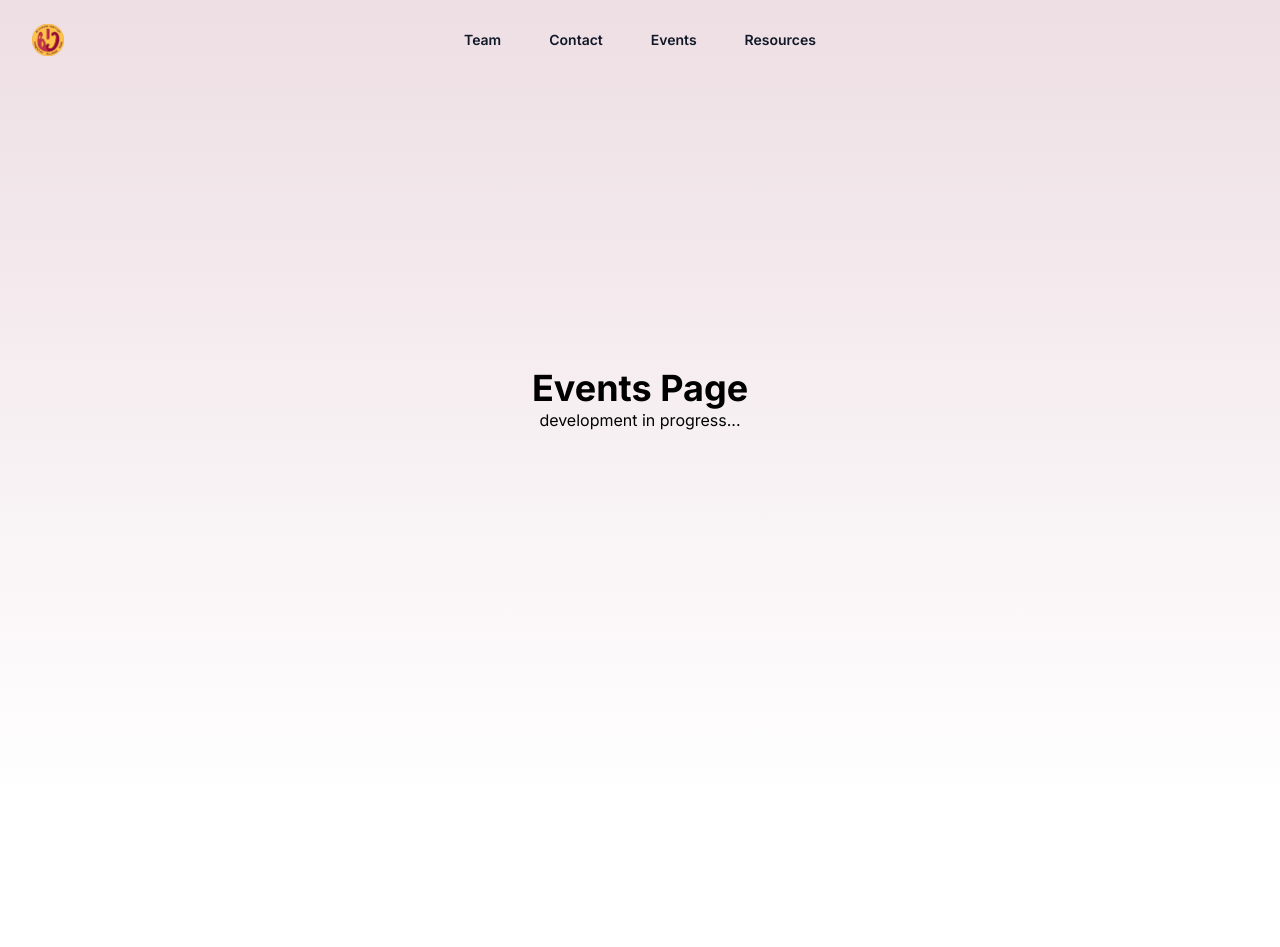
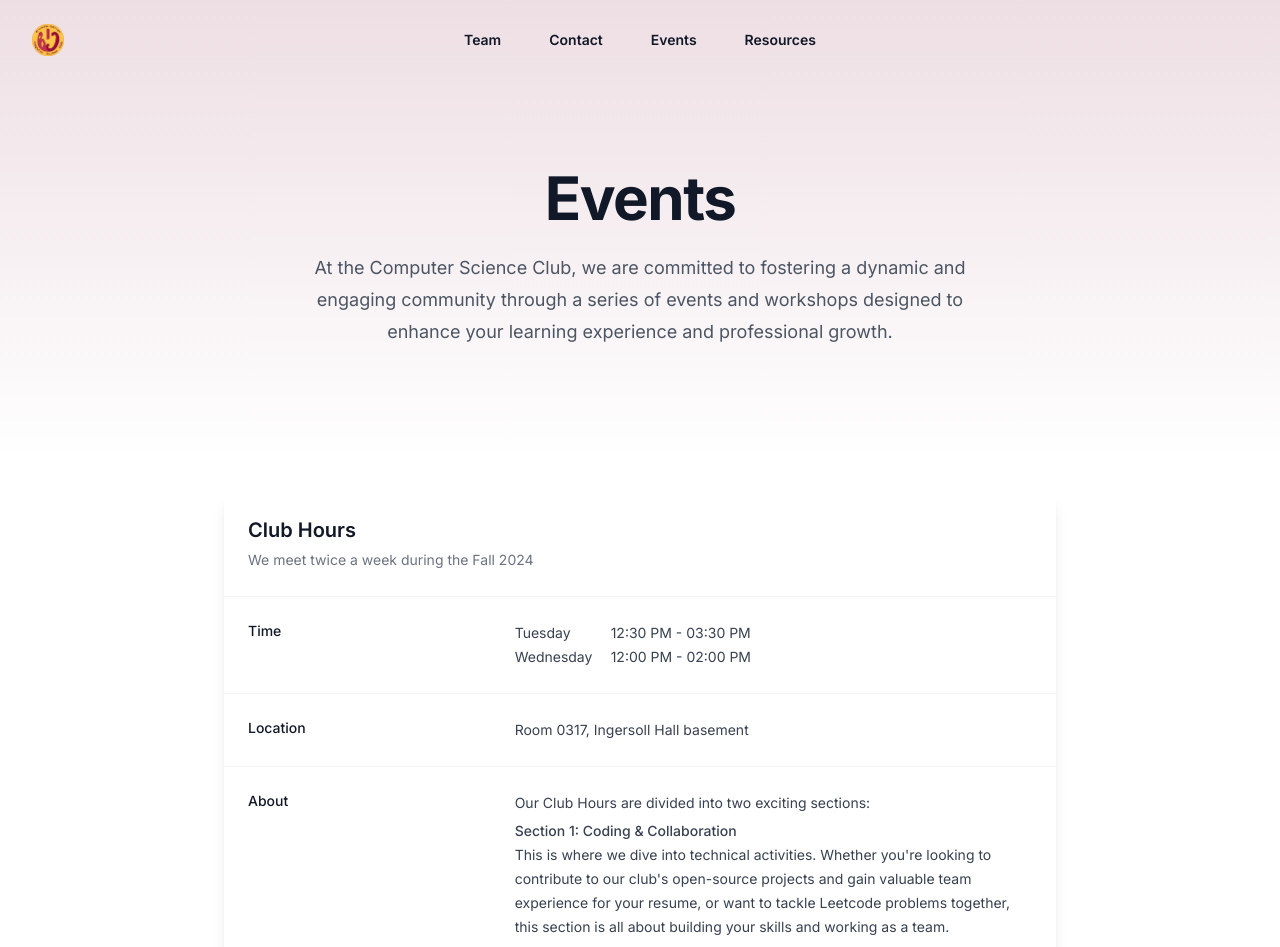
Before and after one commit to bc-compsci-club/bccs-club, a Next.js app in the folder frontend/: page /events in a window 1280 px wide. Shown: the top 947 px of the page. Built offline with nearby package versions, Linux system fonts and the light colour scheme.

Commit message:
Build the events page and add Club Hours section (#55)

```diff
--- a/frontend/app/(portal)/events/page.tsx
+++ b/frontend/app/(portal)/events/page.tsx
@@ -1,10 +1,11 @@
+import HeroSection from "@/app/ui/portal/events/HeroSection";
+import ClubHours from "@/app/ui/portal/events/ClubHours";
+
 export default function Page() {
   return (
-    <div className="flex justify-center items-center h-screen bg-gradient-to-b from-bc-red/15">
-      <div className="text-center">
-        <h1 className="text-4xl font-bold">Events Page</h1>
-        <p>development in progress...</p>
-      </div>
-    </div>
+    <main>
+      <HeroSection />
+      <ClubHours />
+    </main>
   );
 }
--- a/frontend/app/ui/portal/contact/HeroSection.tsx
+++ b/frontend/app/ui/portal/contact/HeroSection.tsx
@@ -19,7 +19,7 @@ export default function HeroSection() {
             Get in Touch
           </h1>
           <p className="mt-6 text-lg leading-8 text-gray-600">
-            We are here to assist with any questions you have. Feel free to reach out to us by email (bc.cis.club&#64;gmail.com) or connect with us on social media. You are also welcome to visit us during the Club Hours (to be announced) in Room 0317, located in the Ingersoll Hall basement. We look forward to connecting with you!
+            We are here to assist with any questions you have. Feel free to reach out to us by email (bc.cis.club&#64;gmail.com) or connect with us on social media. You are also welcome to visit us during the <a href="/events" className="text-bc-red hover:text-bc-yellow">Club Hours</a> in Room 0317, located in the Ingersoll Hall basement. We look forward to connecting with you!
           </p>
         </div>
       </div>
--- /dev/null
+++ b/frontend/app/ui/portal/events/ClubHours.tsx
@@ -0,0 +1,53 @@
+import { PaperClipIcon } from '@heroicons/react/20/solid'
+
+export default function Example() {
+  return (
+    <div className="mx-auto max-w-4xl px-6 lg:px-8 py-8">
+      <div className="overflow-hidden shadow-lg rounded-lg">
+        <div className="px-4 py-6 sm:px-6">
+          <h3 className="text-xl font-semibold leading-7 text-gray-900">Club Hours</h3>
+          <p className="mt-1 max-w-2xl text-sm leading-6 text-gray-500">
+            We meet twice a week during the Fall 2024
+          </p>
+        </div>
+
+        <div className="border-t border-gray-100">
+          <dl className="divide-y divide-gray-100">
+            <div className="px-4 py-6 sm:grid sm:grid-cols-3 sm:gap-4 sm:px-6">
+              <dt className="text-sm font-medium text-gray-900">Time</dt>
+              <dd className="mt-1 text-sm leading-6 text-gray-700 sm:col-span-2 sm:mt-0">
+                <div className="flex">
+                  <span className="w-24">Tuesday</span>
+                  <span>12:30 PM - 03:30 PM</span>
+                </div>
+                <div className="flex">
+                  <span className="w-24">Wednesday</span>
+                  <span>12:00 PM - 02:00 PM</span>
+                </div>
+              </dd>
+            </div>
+
+            <div className="px-4 py-6 sm:grid sm:grid-cols-3 sm:gap-4 sm:px-6">
+              <dt className="text-sm font-medium text-gray-900">Location</dt>
+              <dd className="mt-1 text-sm leading-6 text-gray-700 sm:col-span-2 sm:mt-0">
+                Room 0317, Ingersoll Hall basement
+              </dd>
+            </div>
+
+            <div className="px-4 py-6 sm:grid sm:grid-cols-3 sm:gap-4 sm:px-6">
+              <dt className="text-sm font-medium text-gray-900">About</dt>
+              <dd className="mt-1 text-sm leading-6 text-gray-700 sm:col-span-2 sm:mt-0">
+                <p>Our Club Hours are divided into two exciting sections:</p>
+                <p className="font-medium mt-1">Section 1: Coding & Collaboration</p>
+                <p>This is where we dive into technical activities. Whether you're looking to contribute to our club's open-source projects and gain valuable team experience for your resume, or want to tackle Leetcode problems together, this section is all about building your skills and working as a team.</p>
+                <p className="font-medium mt-1">Section 2: Fun & Friendship</p>
+                <p>In this section, we focus on connecting with each other. You can share your experiences, discuss personal side projects, or just enjoy casual conversations and make new friends within the tech community.</p>
+              </dd>
+            </div>
+
+          </dl>
+        </div>
+      </div>
+    </div>
+  )
+}
--- /dev/null
+++ b/frontend/app/ui/portal/events/HeroSection.tsx
@@ -0,0 +1,16 @@
+export default function HeroSection() {
+  return (
+    <div className="relative isolate px-6 pt-14 lg:px-8 bg-gradient-to-b from-bc-red/15">
+      <div className="mx-auto max-w-2xl py-20 sm:py-24 lg:py-28">
+        <div className="text-center">
+          <h1 className="text-4xl font-bold tracking-tight text-gray-900 sm:text-6xl">
+            Events
+          </h1>
+          <p className="mt-6 text-lg leading-8 text-gray-600">
+            At the Computer Science Club, we are committed to fostering a dynamic and engaging community through a series of events and workshops designed to enhance your learning experience and professional growth.
+          </p>
+        </div>
+      </div>
+    </div>
+  );
+}
--- a/frontend/app/ui/portal/resources/HeroSection.tsx
+++ b/frontend/app/ui/portal/resources/HeroSection.tsx
@@ -26,7 +26,7 @@ export default function HeroSection() {
               href="https://github.com/bc-compsci-club/bccs-club"
               target="_blank"
               rel="noopener noreferrer"
-              className="text-sm font-semibold leading-6 text-bc-red hover:text-bc-yellow break-words"
+              className="text-sm font-semibold leading-6 text-bc-red hover:text-bc-yellow"
             >
               Contribute on GitHub <span aria-hidden="true">→</span>
             </a>
```
